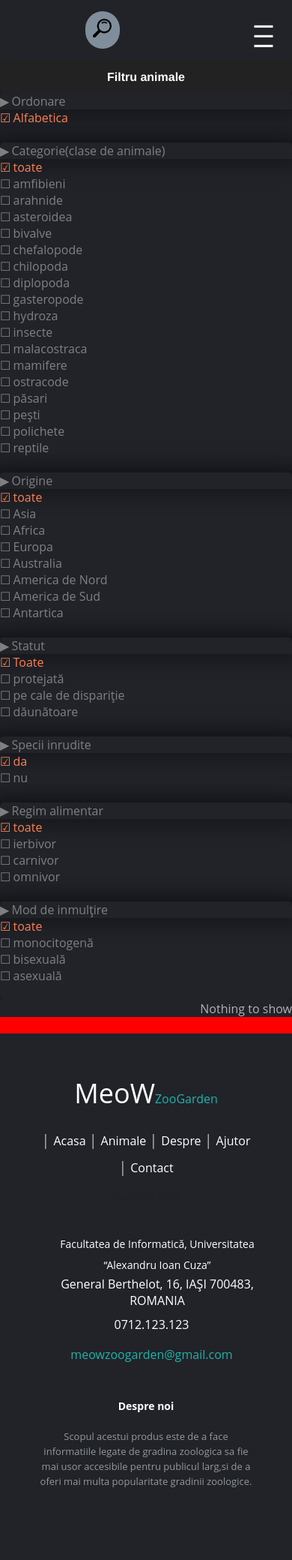
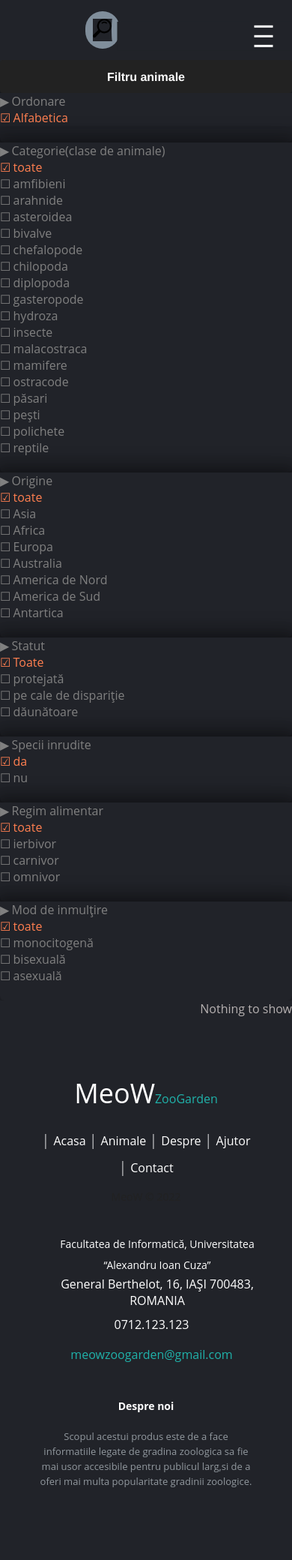
Before and after one commit to Alexandru-Lucaci/TW, a PHP site: page /TW/index.php?load=Animals/show in a window 390 px wide; the page is wider, and only the part inside the window is pictured. Shown: that part at 75% size. Run offline with PHP 8.4, Linux system fonts and the light colour scheme; some libraries are stand-ins or nearby versions.

Commit message:
color problem

```diff
--- a/views/styles/styleAnimals.css
+++ b/views/styles/styleAnimals.css
@@ -58,7 +58,7 @@
 
 .footer{
     grid-area:footer;
-    background: red;
+    /* background: red; */
 }
 .butt{
     display:none;
@@ -227,7 +227,7 @@
         /* background: red; */
         display:grid;
         grid-template-columns: auto;
-        background:rgb(198, 24, 79);
+        /* background:rgb(198, 24, 79); */
         margin:0;
         width:100%;
         position:absolute;
@@ -307,7 +307,7 @@
     .nav-menu{
         display:grid;
         grid-template-columns: auto;
-        background:rgb(198, 24, 79);
+        /* background:rgb(198, 24, 79); */
         margin:0;
         position:absolute;
         width:100%;
@@ -322,7 +322,7 @@
         /* background: red; */
         display:grid;
         grid-template-columns: auto;
-        background:rgb(198, 24, 79);
+        /* background:rgb(198, 24, 79); */
         margin:0;
         width:100%;
         position:absolute;
--- a/views/styles/stylefooter2.css
+++ b/views/styles/stylefooter2.css
@@ -2,6 +2,7 @@
 
 * {
   font-family: Open Sans;
+  background: #212329;
 }
 
 section {
```
